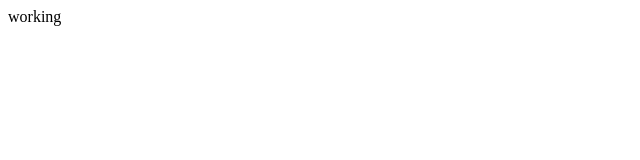
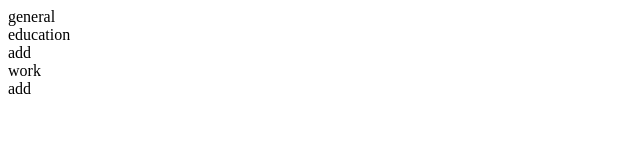
Before and after one commit to seanstephenbrian/cv-project, a React (Create React App) app: page / in a window 1280 px wide. Shown: the top 160 px of the page, without its empty margins (0-640 px from the left). Built offline with nearby package versions, Linux system fonts and the light colour scheme.

Commit message:
set up initial component structure

```diff
--- a/public/index.html
+++ b/public/index.html
@@ -24,7 +24,7 @@
       work correctly both with client-side routing and a non-root public URL.
       Learn how to configure a non-root public URL by running `npm run build`.
     -->
-    <title>React App</title>
+    <title>cv generator</title>
   </head>
   <body>
     <noscript>You need to enable JavaScript to run this app.</noscript>
--- a/src/App.js
+++ b/src/App.js
@@ -1,9 +1,20 @@
 import React from 'react';
+
+import General from './components/General';
+import Education from './components/Education';
+import Work from './components/Work';
+import Add from './components/Add';
 
 class App extends React.Component {
     render() {
         return (
-            <div>working</div>
+          <div className="wrapper">
+            <General />
+            <Education />
+            <Add />
+            <Work />
+            <Add />
+          </div>
         )
     }
 }
--- /dev/null
+++ b/src/components/Add.js
@@ -0,0 +1,11 @@
+import React from 'react';
+
+class Add extends React.Component {
+    render() {
+        return (
+            <div>add</div>
+        )
+    }
+}
+
+export default Add;
--- /dev/null
+++ b/src/components/Education.js
@@ -0,0 +1,11 @@
+import React from 'react';
+
+class Education extends React.Component {
+    render() {
+        return (
+            <div>education</div>
+        )
+    }
+}
+
+export default Education;
--- /dev/null
+++ b/src/components/General.js
@@ -0,0 +1,11 @@
+import React from 'react';
+
+class General extends React.Component {
+    render() {
+        return (
+            <div>general</div>
+        )
+    }
+}
+
+export default General;
--- /dev/null
+++ b/src/components/Work.js
@@ -0,0 +1,11 @@
+import React from 'react';
+
+class Work extends React.Component {
+    render() {
+        return (
+            <div>work</div>
+        )
+    }
+}
+
+export default Work;
```
